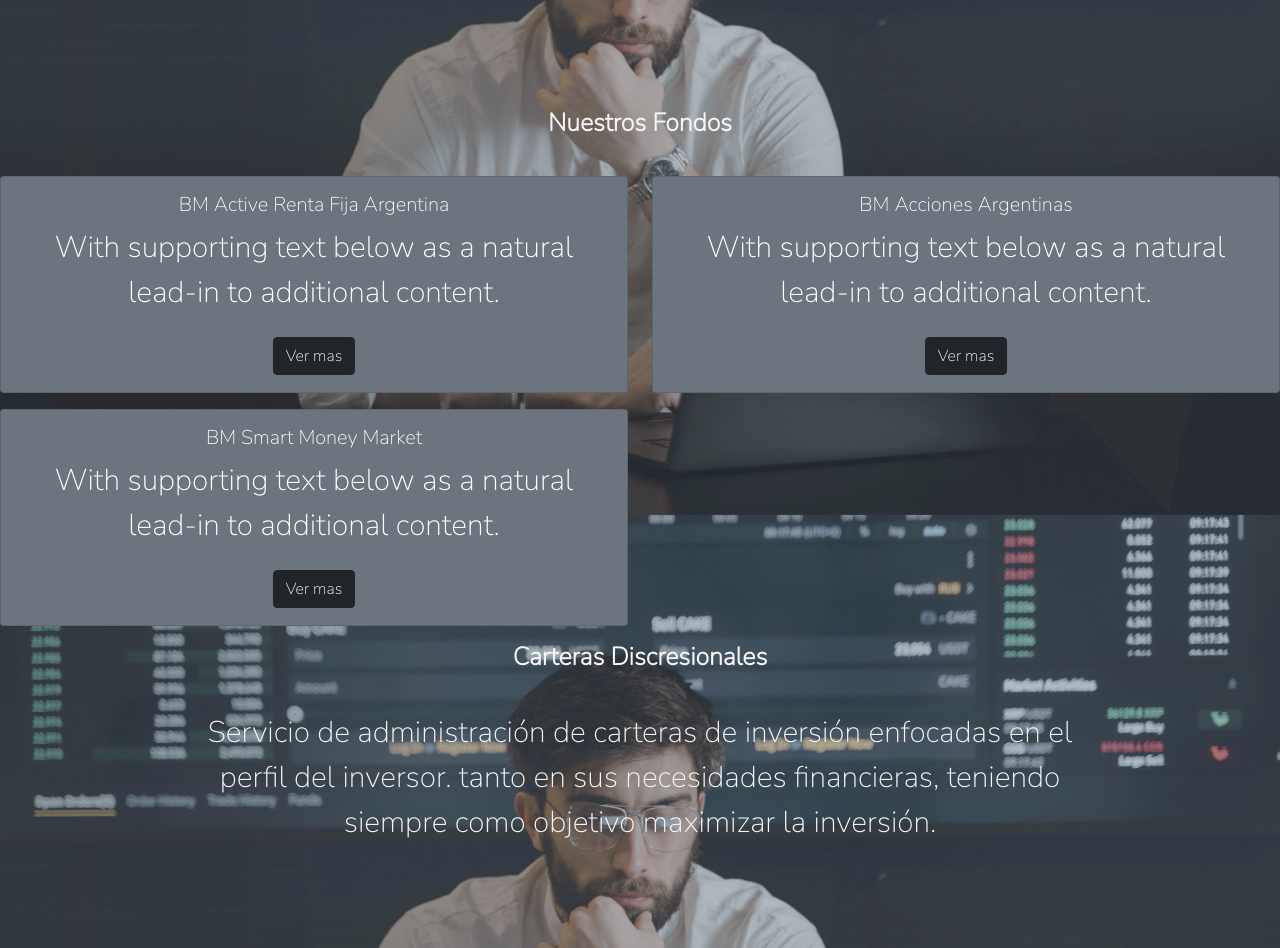
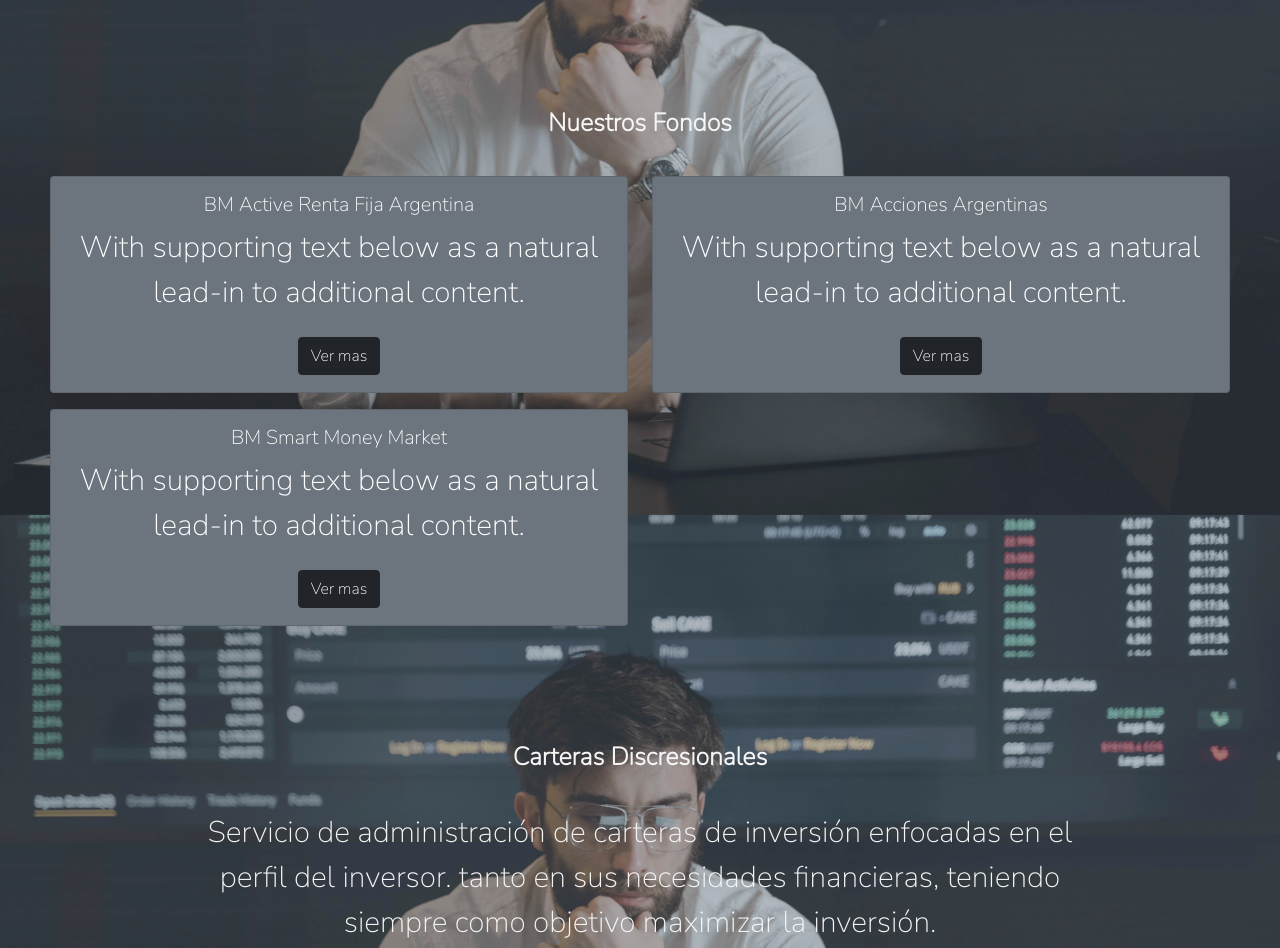
Before and after one commit to RodrigoEstevez/proyecto-coder, a website: page index.html in a window 1280 px wide. Shown: the part 1192-2140 px from the top of the page. Drawn offline with nearby package versions, Linux system fonts and the light colour scheme.

Commit message:
servicios

```diff
--- a/css/style1.css
+++ b/css/style1.css
@@ -103,8 +103,6 @@ body {
 }
 
 #Servicios{
-    display: grid;
-    grid-row: auto;
     font-family: 'nunito';
     font-size: 30px;
     text-align: center;
--- a/index.html
+++ b/index.html
@@ -166,7 +166,7 @@
     <!-- Servicios-->
     <section id="Servicios">
         <h3 class="fw-bold servicios__title">Nuestros Fondos</h3>
-        <div class="row">
+        <div class="row fundsFamily">
           <div class="col-sm-6">
             <div class="card text-white bg-secondary mb-3">
               <div class="card-body">
```
